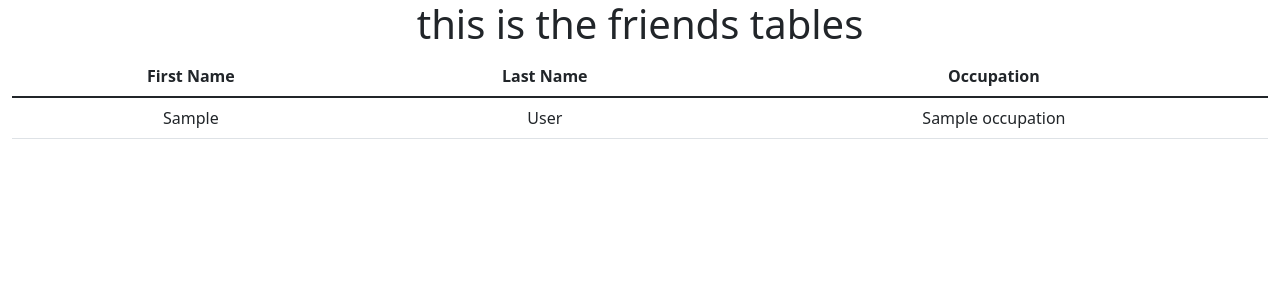
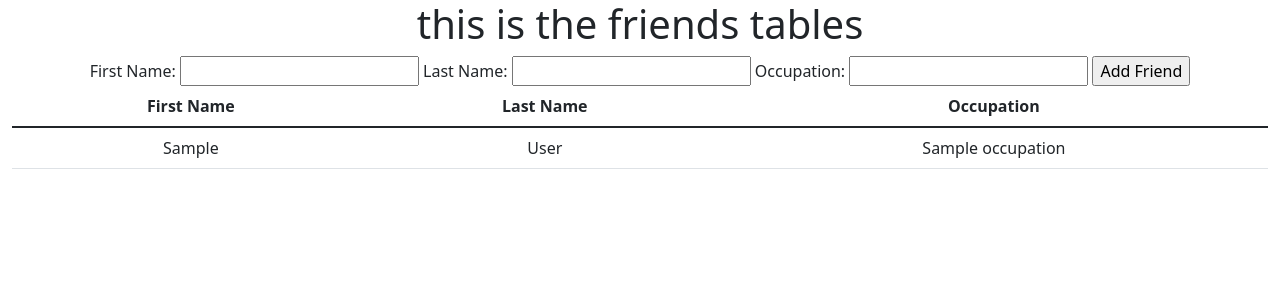
Before and after one commit to sleepykanguru22/first_flask, a Flask app: template templates/index.html in a window 1280 px wide. Shown: the top 300 px of the page. Run offline with Flask 2, Linux system fonts and the light colour scheme; the template is opened without the code that fills it: most values are stand-ins (such as "Sample title", 1, 10 or a date in 2020); parts of the project's set-up code (start-up, migrations or seed data) failed here and were passed over.

Commit message:
installed flask

```diff
--- a/friend.py
+++ b/friend.py
@@ -21,3 +21,9 @@ class Friend:
         for friend in results:
             friends.append( cls(friend) )
         return friends
+
+     @classmethod
+    def save(cls, data ):
+        query = "INSERT INTO friends ( first_name , last_name , occupation , created_at, updated_at ) VALUES ( %(fname)s , %(lname)s , %(occ)s , NOW() , NOW() );"
+        # data is a dictionary that will be passed into the save method from server.py
+        return connectToMySQL('first_flask').query_db( query, data )
--- a/templates/index.html
+++ b/templates/index.html
@@ -15,6 +15,17 @@
   <body>
     <div class="container-fluid text-center">
       <h1>this is the friends tables</h1>
+
+      <form action="/" method="">
+        <label for="fname">First Name:</label>
+        <input type="text" name="fname" />
+        <label for="lname">Last Name:</label>
+        <input type="text" name="lname" />
+        <label for="occ">Occupation:</label>
+        <input type="text" name="occ" />
+        <input type="submit" value="Add Friend" />
+      </form>
+
       <table class="table table-hover">
         <thead>
           <tr>
```
Also changed, not shown: 2 other files.
